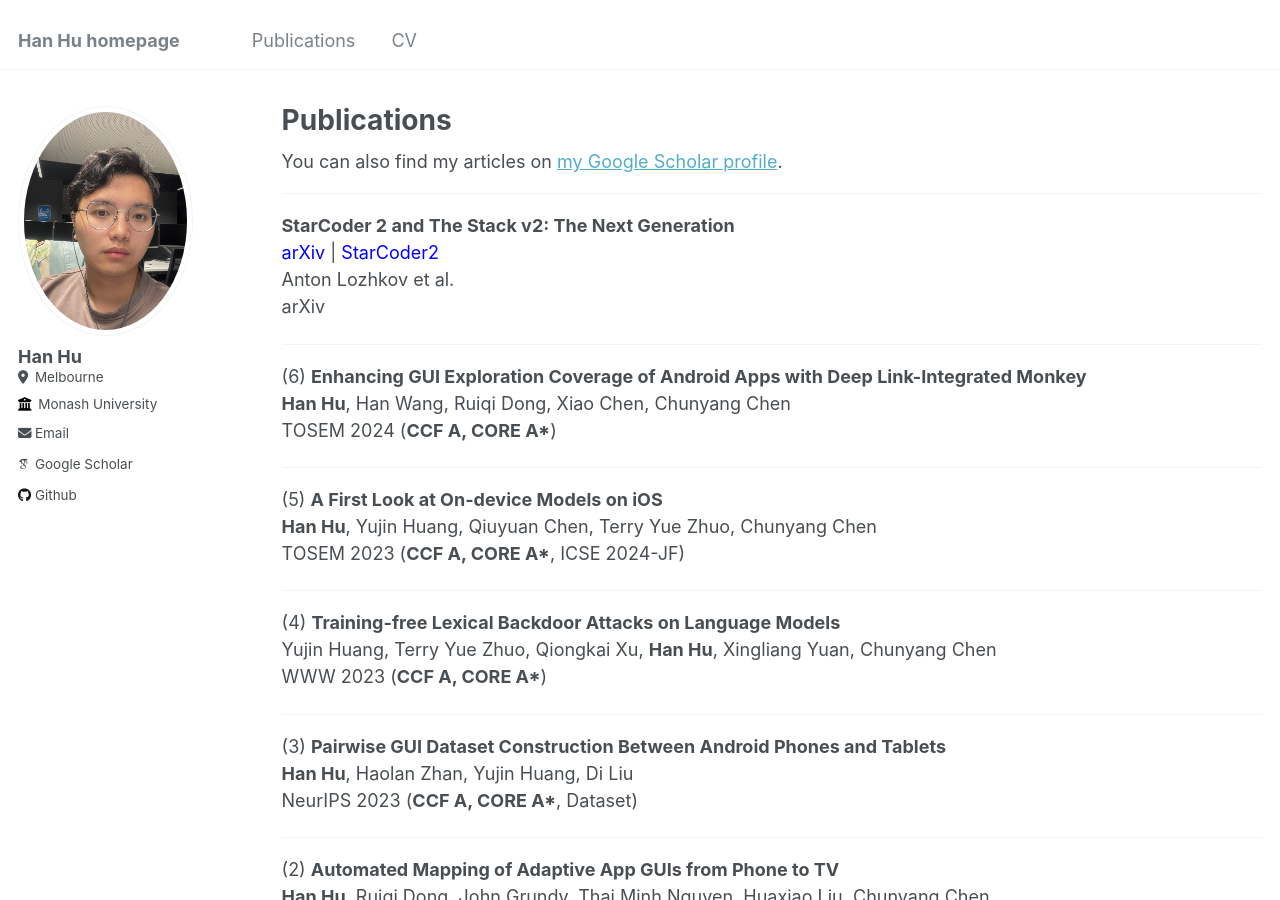
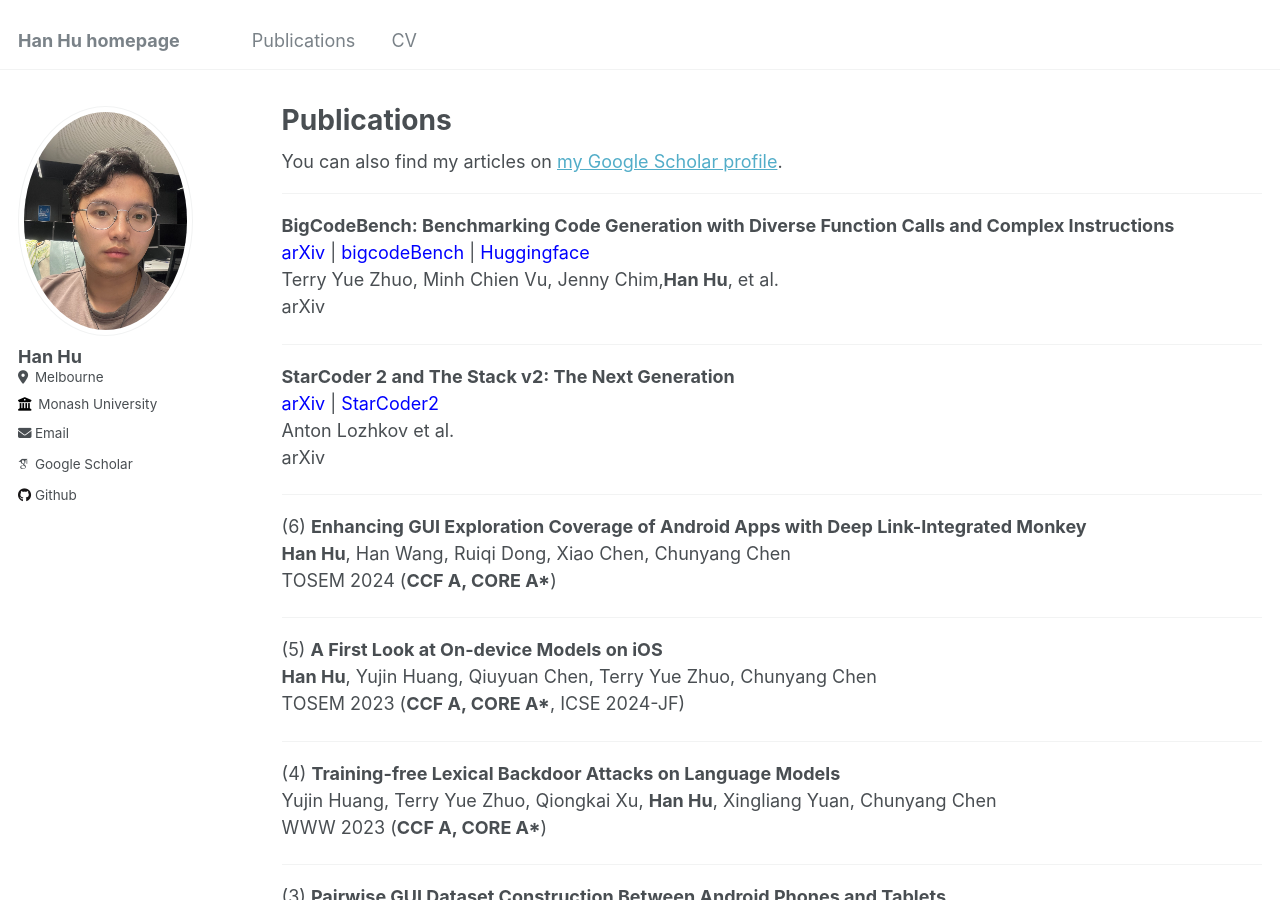
Before and after one commit to huhanGitHub/huhanGitHub.github.io, a Jekyll site: the page built from _pages/publications.md, in a window 1280 px wide and 900 px high. Built offline with Jekyll 4.4.1, drawn with Linux system fonts in a browser that asks for light colours; some web fonts are replaced.

Commit message:
Update publications.md

```diff
--- a/_pages/publications.md
+++ b/_pages/publications.md
@@ -11,9 +11,18 @@ author_profile: true
 
 ---
 
+**BigCodeBench: Benchmarking Code Generation with Diverse Function Calls and Complex Instructions**<br>
+<a href="https://arxiv.org/abs/2406.15877" style="text-decoration: none; color: blue;">arXiv</a> |
+<a href="https://github.com/bigcode-project/bigcodebench" style="text-decoration: none; color: blue;">bigcodeBench</a> |
+<a href="https://huggingface.co/blog/leaderboard-bigcodebench" style="text-decoration: none; color: blue;">Huggingface</a><br>
+Terry Yue Zhuo, Minh Chien Vu, Jenny Chim,<span style="font-weight: bold;">Han Hu</span>, et al.<br>
+arXiv
+
+---
+
 **StarCoder 2 and The Stack v2: The Next Generation**<br>
-<a href="[https://dl.acm.org/doi/abs/10.1145/3664810](https://arxiv.org/abs/2402.19173)" style="text-decoration: none; color: blue;">arXiv</a> |
-<a href="[https://github.com/huhanGitHub/guidedExplore](https://github.com/bigcode-project/starcoder2)" style="text-decoration: none; color: blue;">StarCoder2</a> <br>
+<a href="https://arxiv.org/abs/2402.19173" style="text-decoration: none; color: blue;">arXiv</a> |
+<a href="https://github.com/bigcode-project/starcoder2" style="text-decoration: none; color: blue;">StarCoder2</a> <br>
 Anton Lozhkov et al.<br>
 arXiv
 
```
